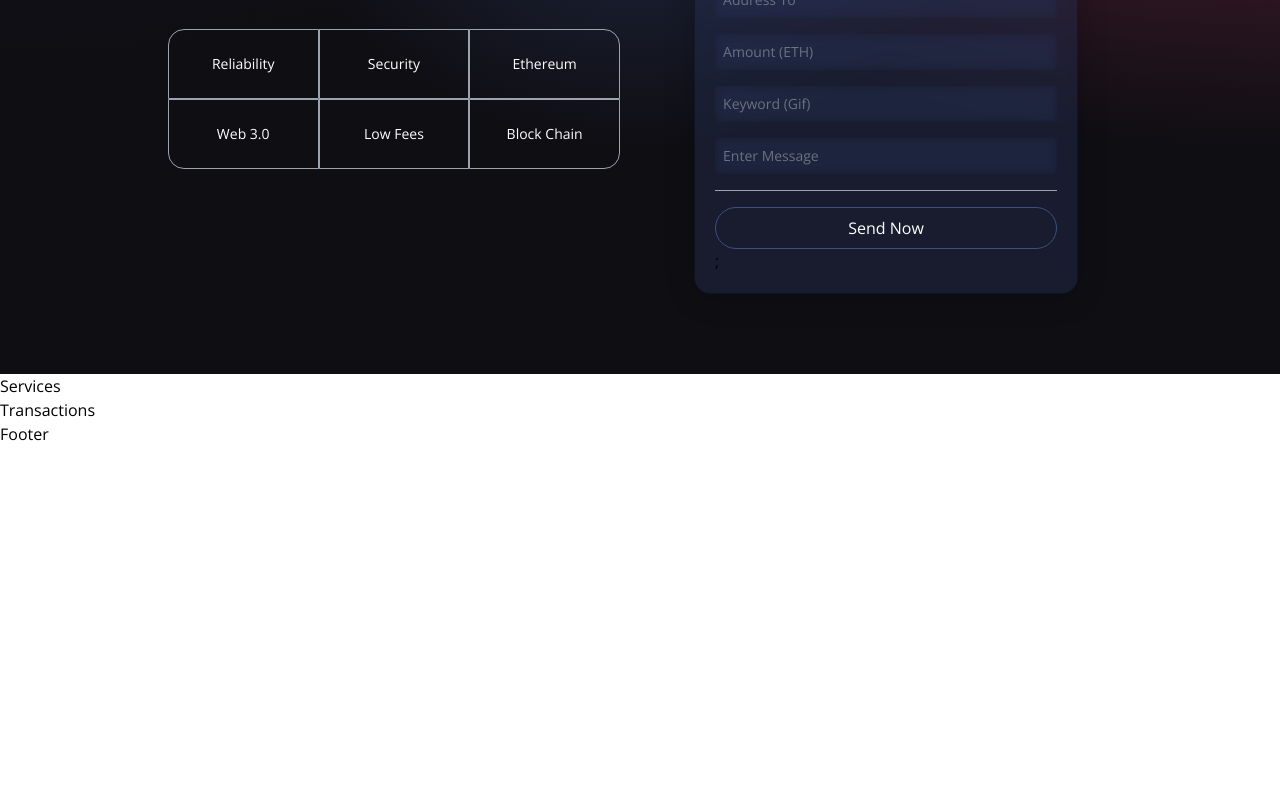
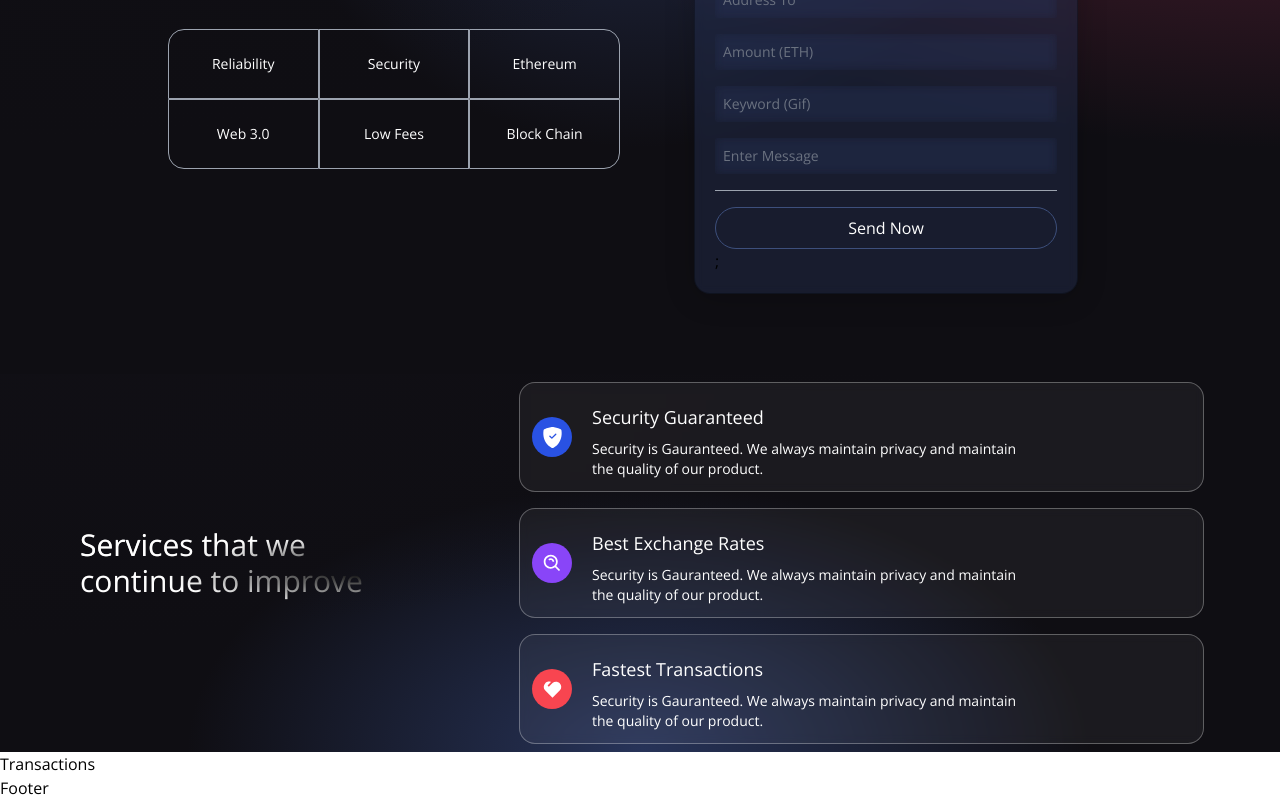
Before and after one commit to kaiheiongaku/cryptorgs, a React (Vite) app in the folder client/: page / in a window 1280 px wide. Shown: the part 399-1199 px from the top of the page. Before the commit the page ends 845 px from the top, so only its background shows below. Built offline with nearby package versions, Linux system fonts and the light colour scheme.

Commit message:
Add services section to main page

```diff
--- a/client/src/components/Services.jsx
+++ b/client/src/components/Services.jsx
@@ -1,5 +1,55 @@
+import { BsShieldFillCheck } from "react-icons/bs";
+import { BiSearchAlt } from "react-icons/bi";
+import { RiHeart2Fill } from "react-icons/ri";
+
+const ServiceCard = ({ color, title, icon, subtitle }) => (
+  <div className="flex flex-row justify-start items-center white-glassmorphism p-3 m-2 cursor-pointer hove:shadow-xl">
+    <div
+      className={`w-10 h-10 rounded-full flex justify-center items-center ${color}`}
+    >
+      {icon}
+    </div>
+    <div className="ml-5 flex flex-col flex-1">
+      <h1 className="mt-2 text-white text-lg">{title}</h1>
+      <p className="mt-2 text-white text-sm md:w-9/12">{subtitle}</p>
+    </div>
+  </div>
+);
+
 const Services = () => {
-  return <h1>Services</h1>;
+  return (
+    <div className="flex flex-col md:flex-row w-full justify-center items-center gradient-bg-services">
+      <div className="flex mf:flex-row flex-col items-center justify-between md:p-20 py-12 px-4">
+        <div className="flex-1 flex flex-col justify-start items-start">
+          <h1 className="text-white text-3xl sm:test-5xl py-2 text-gradient">
+            Services that we
+            <br />
+            continue to improve
+          </h1>
+        </div>
+      </div>
+      <div className="flex-1 flex flex-col justify-start items-center">
+        <ServiceCard
+          color="bg-[#2952E3]"
+          title="Security Guaranteed"
+          icon={<BsShieldFillCheck fontSize={21} className="text-white" />}
+          subtitle="Security is Gauranteed. We always maintain privacy and maintain the quality of our product."
+        />
+        <ServiceCard
+          color="bg-[#8945F8]"
+          title="Best Exchange Rates"
+          icon={<BiSearchAlt fontSize={21} className="text-white" />}
+          subtitle="Security is Gauranteed. We always maintain privacy and maintain the quality of our product."
+        />
+        <ServiceCard
+          color="bg-[#F84550]"
+          title="Fastest Transactions"
+          icon={<RiHeart2Fill fontSize={21} className="text-white" />}
+          subtitle="Security is Gauranteed. We always maintain privacy and maintain the quality of our product."
+        />
+      </div>
+    </div>
+  );
 };
 
 export default Services;
```
